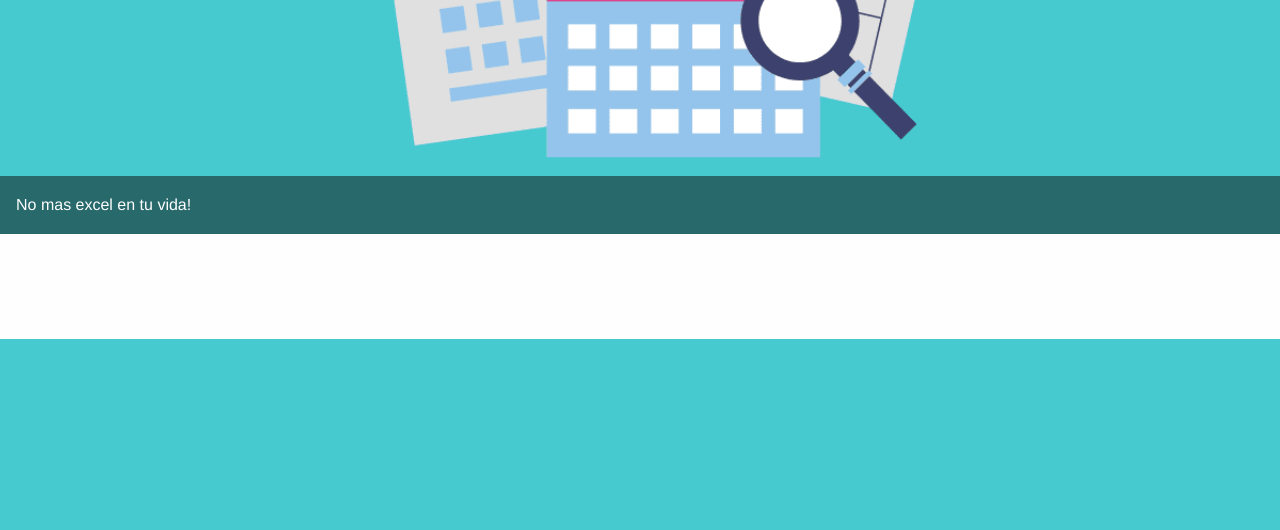
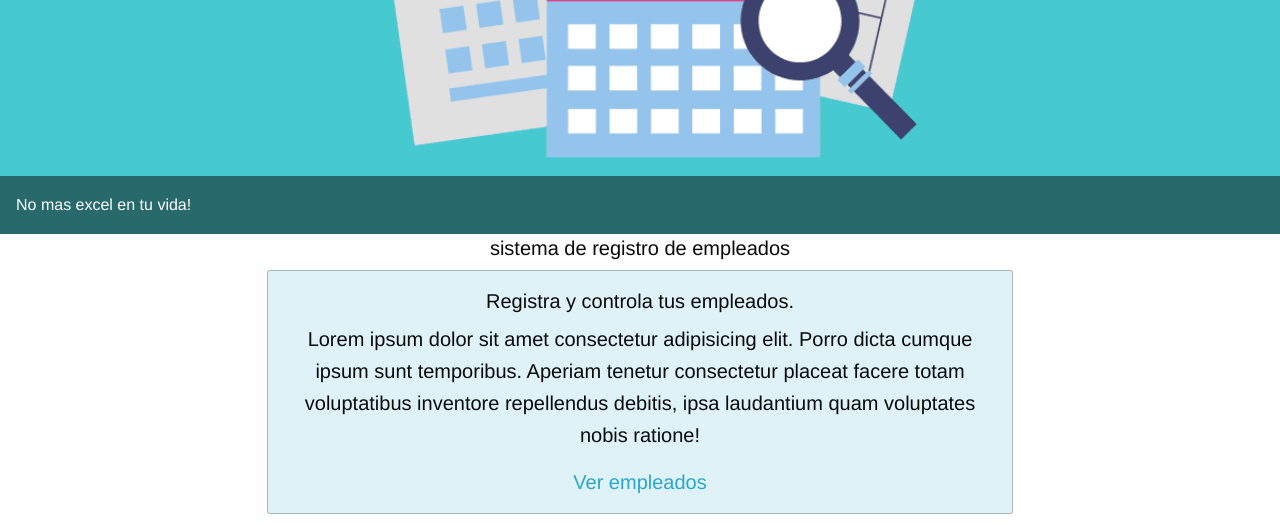
Before and after one commit to rafadjrr/nomina, a Django app: template templates/inicio.html in a window 1280 px wide. Shown: the part 461-991 px from the top of the page. Before the commit the page ends 800 px from the top, so only its background shows below. Run offline with Django 4.2, Linux system fonts and the light colour scheme; the template is opened without the code that fills it, so the values that code supplies are empty; some libraries are stand-ins or nearby versions.

Commit message:
url redireccion list empleados

```diff
--- a/apps/empleado/urls.py
+++ b/apps/empleado/urls.py
@@ -5,7 +5,7 @@ app_name = "empleado_app"
 
 urlpatterns = [
     path('',views.InicioView.as_view(),name='inicio'),
-    path('listar_todo_empleados/',views.EmpleadoListView.as_view()),
+    path('listar_empleados/',views.EmpleadoListView.as_view(),name='empleados_all'),
     path('listar_ventas/<departamento>/',views.AreaEmpleadoListView.as_view()),
     path('listar_jobs/<jobs>/',views.EmpleadoxJobsListView.as_view()),
     path('buscar_empleado/',views.EmpleadosByKwordListView.as_view()),
--- a/apps/empleado/views.py
+++ b/apps/empleado/views.py
@@ -9,7 +9,7 @@ from .models import Empleado
 class EmpleadoListView(ListView):
     model = Empleado
     template_name = "empleado/list_all.html"
-    paginate_by: int = 3
+    paginate_by = 3
     ordering = '-first_name'
 
 
--- a/templates/includes/header.html
+++ b/templates/includes/header.html
@@ -4,7 +4,7 @@
             <ul class="dropdown menu" data-dropdown-menu>
                 <li class="menu-text">Empleados</li>
                 <li>
-                    <a href="#">Listar</a>
+                    <a href="{% url 'empleado_app:empleados_all' %}">Listar</a>
                 </li>
                 <li><a href="#">Departamentos</a></li>
                 <li><a href="#">Administrar</a></li>
--- a/templates/inicio.html
+++ b/templates/inicio.html
@@ -9,7 +9,7 @@
 {% include 'includes/header.html' %}
 
 <!-- inicio de portada -->
-<div class="orbit" role="region" aria-label="Favorite Space Pictures" data-orbit>
+<div class="orbit" role="region" aria-label="Nomina presentacion" data-orbit>
     <div class="orbit-wrapper">
         <div class="orbit-controls">
             <button class="orbit-previous"><span class="show-for-sr">Previous Slide</span>&#9664;&#xFE0E;</button>
@@ -34,5 +34,20 @@
 </div>
 <!-- fin de portada -->
 
+<!-- bloque de bienvenida -->
+<div class="grid-x align-center">
+    <h1 class="cell large-8 small-12" style="font-size: 20px; text-align:center;">sistema de registro de empleados</h1>
+    <div class="cell large-7 small-12">
+        <div class="callout primary " style="font-size: 20px; text-align:center;">
+            <h5>Registra y controla tus empleados.</h5>
+            <p>Lorem ipsum dolor sit amet consectetur adipisicing elit. Porro dicta cumque ipsum sunt temporibus.
+                Aperiam tenetur consectetur placeat facere totam voluptatibus inventore repellendus debitis, ipsa
+                laudantium quam voluptates nobis ratione!</p>
+            <a href="#">Ver empleados</a>
+        </div>
+    </div>
+</div>
+
+<!-- fin de bloque de bienvenida -->
 
 {% endblock content %}
```
